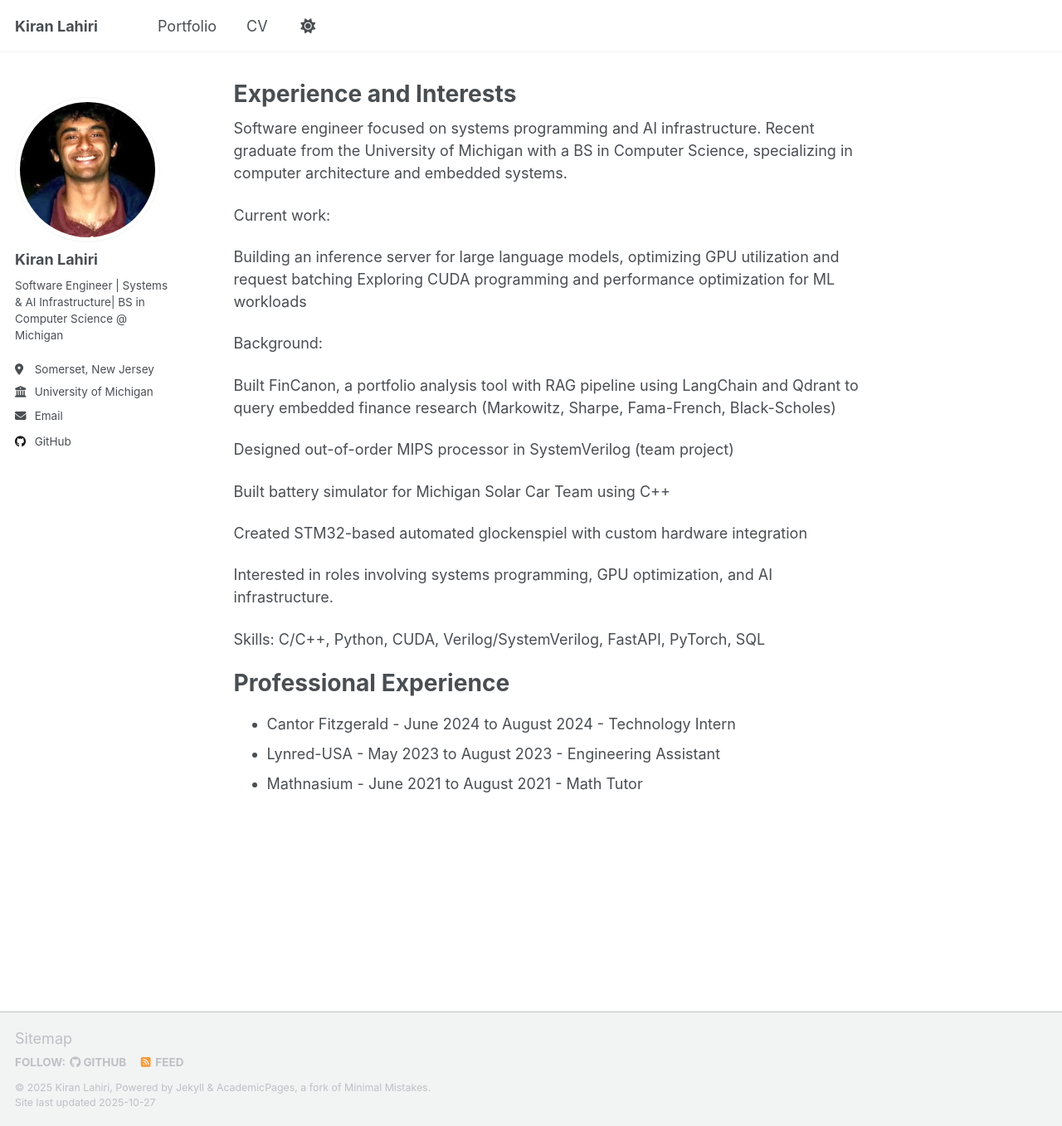
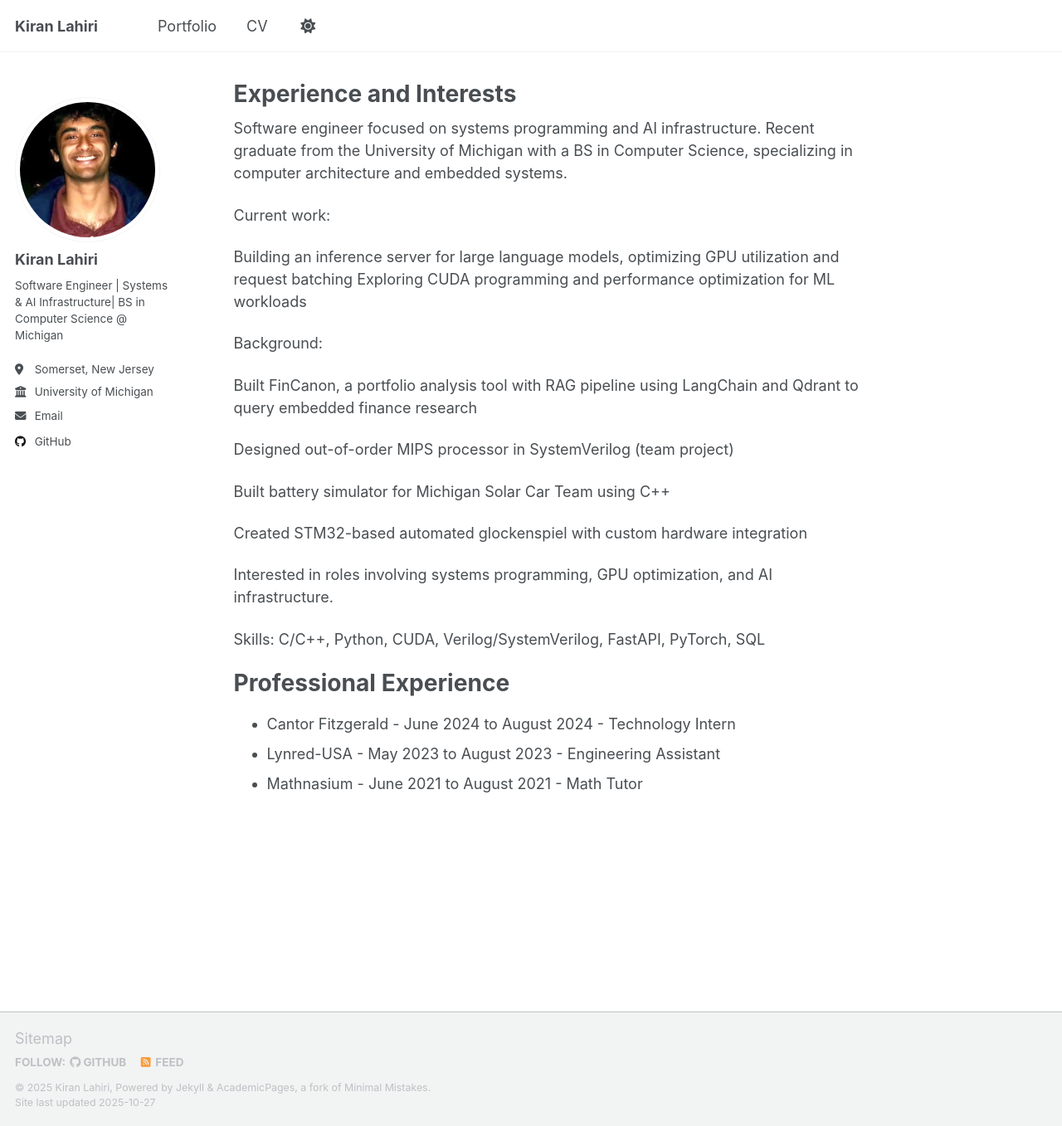
Before and after one commit to kiranlahiri/kiranlahiri.github.io, a Jekyll site: the page built from _pages/about.md, in a window 1280 px wide and 1357 px high. Shown: the whole window at 83% size. Built offline with Jekyll 4.4.1, drawn with Linux system fonts in a browser that asks for light colours; a script that is not in the unit is left out.

Commit message:
sentence too long

```diff
--- a/_pages/about.md
+++ b/_pages/about.md
@@ -16,7 +16,7 @@
 
 Background:
 
-Built FinCanon, a portfolio analysis tool with RAG pipeline using LangChain and Qdrant to query embedded finance research (Markowitz, Sharpe, Fama-French, Black-Scholes)
+Built FinCanon, a portfolio analysis tool with RAG pipeline using LangChain and Qdrant to query embedded finance research
 
 Designed out-of-order MIPS processor in SystemVerilog (team project)
 
```
